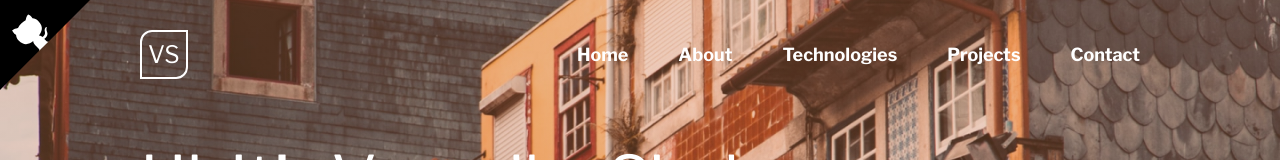
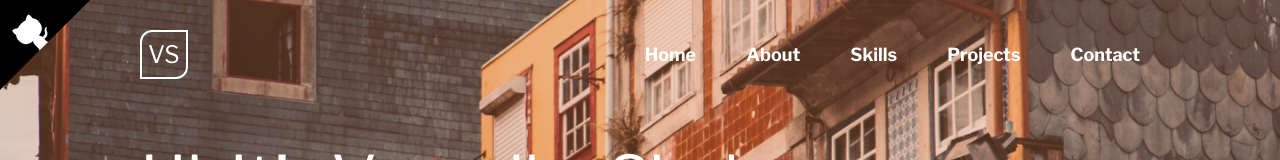
Before and after one commit to nika-sirak/portfolio, a website built with Parcel: page src/index.html in a window 1280 px wide. Shown: the top 160 px of the page. Built offline with nearby package versions, Linux system fonts and the light colour scheme.

Commit message:
change skills

```diff
--- a/src/index.html
+++ b/src/index.html
@@ -88,7 +88,7 @@
               <a class="nav-list-link" href="#about">About</a>
             </li>
             <li class="nav-list-item">
-              <a class="nav-list-link" href="#skills">Technologies</a>
+              <a class="nav-list-link" href="#skills">Skills</a>
             </li>
             <li class="nav-list-item">
               <a class="nav-list-link" href="#projects">Projects</a>
--- a/src/scss/layout/_hero.scss
+++ b/src/scss/layout/_hero.scss
@@ -4,8 +4,8 @@
   padding-top: 140px;
   padding-bottom: 140px;
 
-  background-color: var(--background-color);
   color: var(--white-text-color);
+  // background: linear-gradient(324deg, #8b4136 10%, #c66c49 40%, #f5d6ab);
   background-color: var(--second-text-color);
   background-image: linear-gradient(
       rgba(198, 108, 73, 0.3),
```
